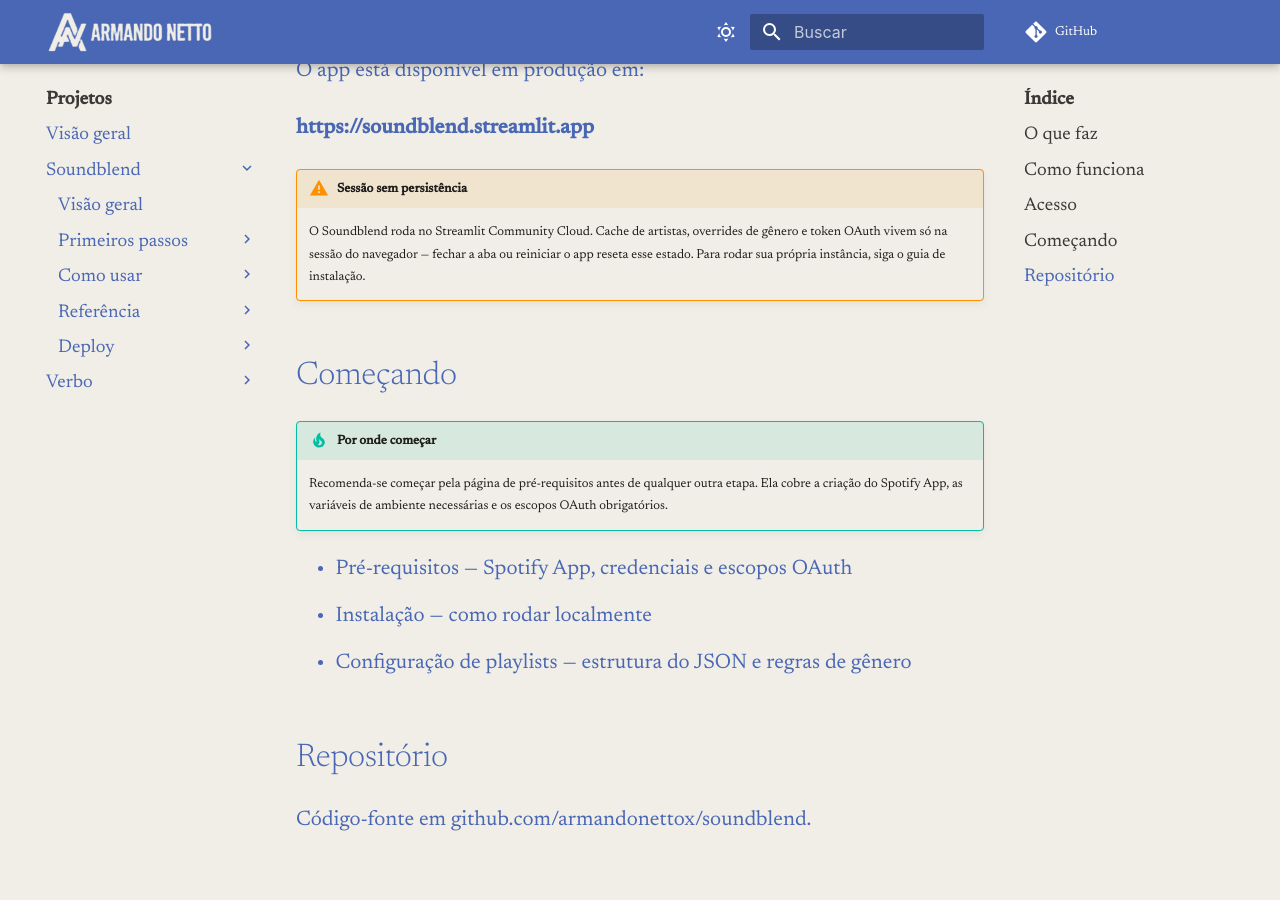
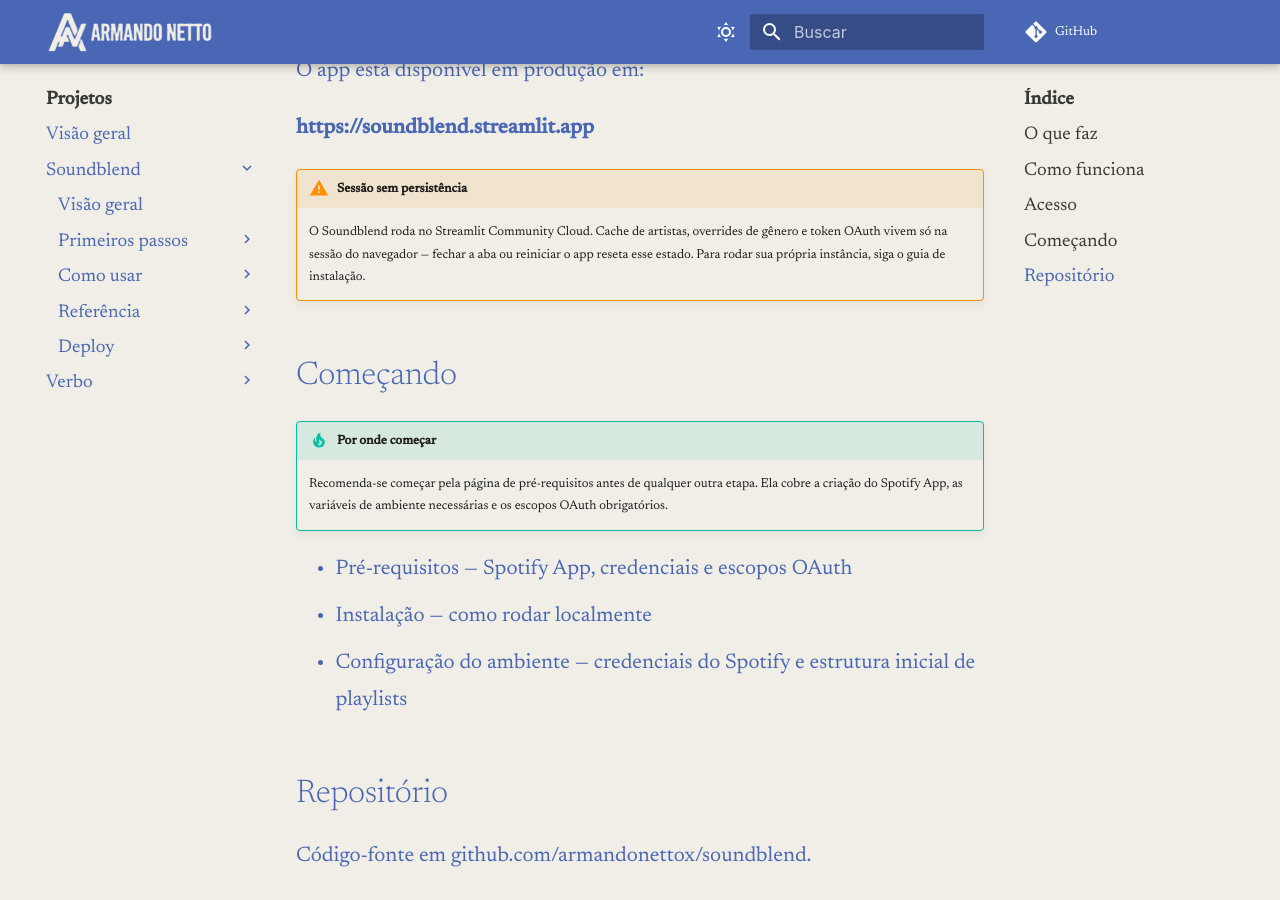
Before and after one commit to armandonettox/portifolio, an MkDocs documentation site: the page built from docs/projetos/soundblend/index.md, in a window 1280 px wide and 900 px high, scrolled down 1556 px. Built offline with MkDocs 1.6.1 and Material for MkDocs 9.7.7, drawn with Linux system fonts in a browser that asks for light colours; before the commit the page ends 2419 px from its top, so only the background shows below that.

Commit message:
fix(projetos): corrige rotulo ambiguo de configuracao no soundblend

```diff
--- a/docs/projetos/soundblend/index.md
+++ b/docs/projetos/soundblend/index.md
@@ -44,7 +44,7 @@
 
 - [Pré-requisitos](getting-started/prerequisites.md) — Spotify App, credenciais e escopos OAuth
 - [Instalação](getting-started/installation.md) — como rodar localmente
-- [Configuração de playlists](getting-started/configuration.md) — estrutura do JSON e regras de gênero
+- [Configuração do ambiente](getting-started/configuration.md) — credenciais do Spotify e estrutura inicial de playlists
 
 ## Repositório
 
```
